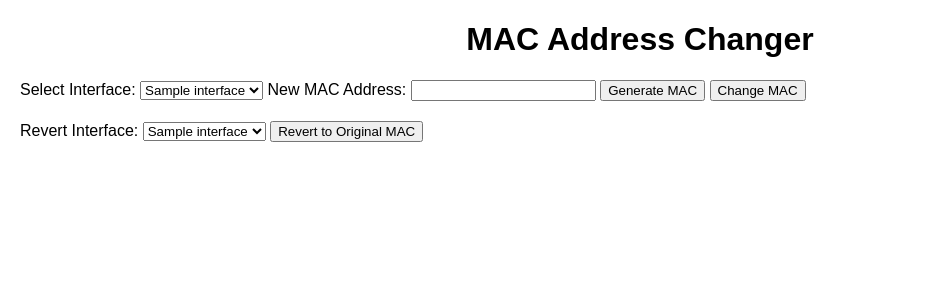
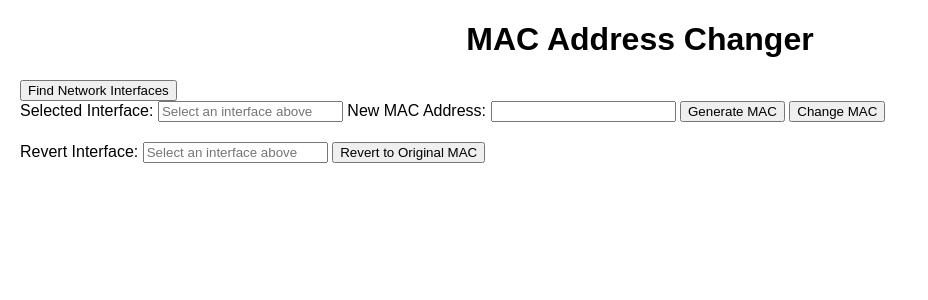
Before and after one commit to razorboy73/django-security-tools, a Django app: page / in a window 1280 px wide. Shown: the top 300 px of the page, without its empty margins (0-928 px from the left). Run offline with Django 4.2, Linux system fonts and the light colour scheme; tables that the repository leaves empty hold one stand-in row (values such as "Sample post").

Commit message:
fixed network mac address parsing

```diff
--- a/django_security_tools/mac_address_changer/templates/mac_address_changer/index.html
+++ b/django_security_tools/mac_address_changer/templates/mac_address_changer/index.html
@@ -9,39 +9,75 @@
 
 <body>
     <h1>MAC Address Changer</h1>
+
+    <!-- Button to Find Network Interfaces -->
+    <button type="button" onclick="findInterfaces()">Find Network Interfaces</button>
+
+    <!-- Placeholder to Display Found Interfaces -->
+    <div id="interfaces-container">
+        <!-- Dynamically populated by JavaScript -->
+    </div>
+
     <form method="POST" action="{% url 'change_mac' %}">
         {% csrf_token %}
-        <label for="interface">Select Interface:</label>
-        <select name="interface" id="interface">
-            {% for interface in interfaces %}
-            <option value="{{ interface.name }}">{{ interface.name }}</option>
-            {% endfor %}
-        </select>
+        <label for="interface">Selected Interface:</label>
+        <input type="text" id="interface" name="interface" readonly placeholder="Select an interface above">
         <label for="mac">New MAC Address:</label>
         <input type="text" id="mac" name="mac">
         <button type="button" onclick="generateMac()">Generate MAC</button>
         <button type="submit">Change MAC</button>
     </form>
+
     <form method="POST" action="{% url 'revert_mac' %}">
         {% csrf_token %}
         <label for="revert_interface">Revert Interface:</label>
-        <select name="interface" id="revert_interface">
-            {% for interface in interfaces %}
-            <option value="{{ interface.name }}">{{ interface.name }}</option>
-            {% endfor %}
-        </select>
+        <input type="text" id="revert_interface" name="interface" readonly placeholder="Select an interface above">
         <button type="submit">Revert to Original MAC</button>
     </form>
+
     <div id="message-container">
         {% for message in messages %}
         <div class="alert">{{ message }}</div>
         {% endfor %}
     </div>
+
     <script>
+        // Function to Find Network Interfaces and MAC Addresses
+        function findInterfaces() {
+            fetch("{% url 'find_interfaces' %}")
+                .then(response => response.json())
+                .then(data => {
+                    console.log(data)
+                    const container = document.getElementById('interfaces-container');
+                    container.innerHTML = ''; // Clear previous results
+                    if (data.error) {
+                        container.innerHTML = `<p class="error">${data.error}</p>`;
+                    } else {
+                        data.interfaces.forEach(item => {
+                            const button = document.createElement('button');
+                            button.innerText = `${item.name} - ${item.mac}`;
+                            button.onclick = () => selectInterface(item.name);
+                            container.appendChild(button);
+                        });
+                    }
+                })
+                .catch(error => {
+                    console.error('Error fetching interfaces:', error);
+                });
+        }
+
+        // Function to Populate Selected Interface
+        function selectInterface(interfaceName) {
+            document.getElementById('interface').value = interfaceName;
+            document.getElementById('revert_interface').value = interfaceName;
+        }
+
+        // Function to Generate a Random MAC Address
         function generateMac() {
             fetch("{% url 'generate_mac' %}")
                 .then(response => response.json())
-                .then(data => document.getElementById('mac').value = data.mac_address);
+                .then(data => document.getElementById('mac').value = data.mac_address)
+                .catch(error => console.error('Error generating MAC:', error));
         }
     </script>
 </body>
--- a/django_security_tools/mac_address_changer/urls.py
+++ b/django_security_tools/mac_address_changer/urls.py
@@ -3,6 +3,7 @@ from . import views
 
 urlpatterns = [
     path("", views.index, name="index"),
+    path('find-interfaces/', views.find_interfaces, name='find_interfaces'),
     path("generate/", views.generate_mac, name="generate_mac"),
     path("change/", views.change_mac, name="change_mac"),
     path("revert/", views.revert_mac, name="revert_mac"),
--- a/django_security_tools/mac_address_changer/views.py
+++ b/django_security_tools/mac_address_changer/views.py
@@ -4,10 +4,50 @@ from django.contrib import messages
 from .models import MacAddressHistory, Interface
 import subprocess
 import random
+import re
 
 def index(request):
     interfaces = Interface.objects.all()
     return render(request, "mac_address_changer/index.html", {"interfaces": interfaces})
+
+
+def find_interfaces(request):
+    """
+    Returns a list of active network interfaces with their current MAC addresses.
+    Logs the raw output of ifconfig for debugging.
+    """
+    try:
+        # Get the output of ifconfig
+        result = subprocess.check_output(['ifconfig'], stderr=subprocess.STDOUT).decode('utf-8')
+
+        # Log the raw output for debugging
+        print("Raw ifconfig output:\n", result)
+
+        # Parse interface names and MAC addresses
+        interfaces = []
+        # Updated regex based on provided ifconfig output
+        regex = r'^(\w+): flags=.*?\n(?:.*\n)*?\s+ether\s+([0-9a-fA-F:]{17})'
+
+        for match in re.finditer(regex, result, re.MULTILINE):
+            interface_name = match.group(1)  # Extract interface name
+            mac_address = match.group(2)    # Extract MAC address
+            interfaces.append({'name': interface_name, 'mac': mac_address})
+
+        # Log the parsed interfaces for debugging
+        print("Parsed interfaces:", interfaces)
+
+        return JsonResponse({'interfaces': interfaces})
+
+    except subprocess.CalledProcessError as e:
+        error_message = f"Error fetching interfaces: {str(e)}"
+        print(error_message)  # Log the error
+        return JsonResponse({'error': error_message}, status=500)
+
+    except Exception as e:
+        error_message = f"Unexpected error: {str(e)}"
+        print(error_message)  # Log the error
+        return JsonResponse({'error': error_message}, status=500)
+
 
 def generate_mac(request):
     new_mac = ":".join(f"{random.randint(0, 255):02x}" for _ in range(6))
```
